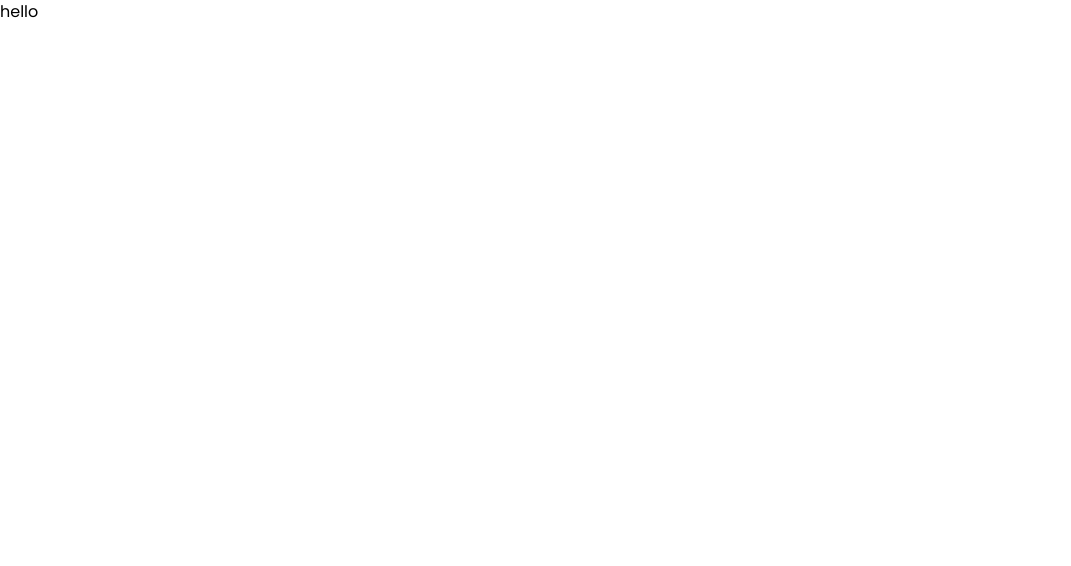
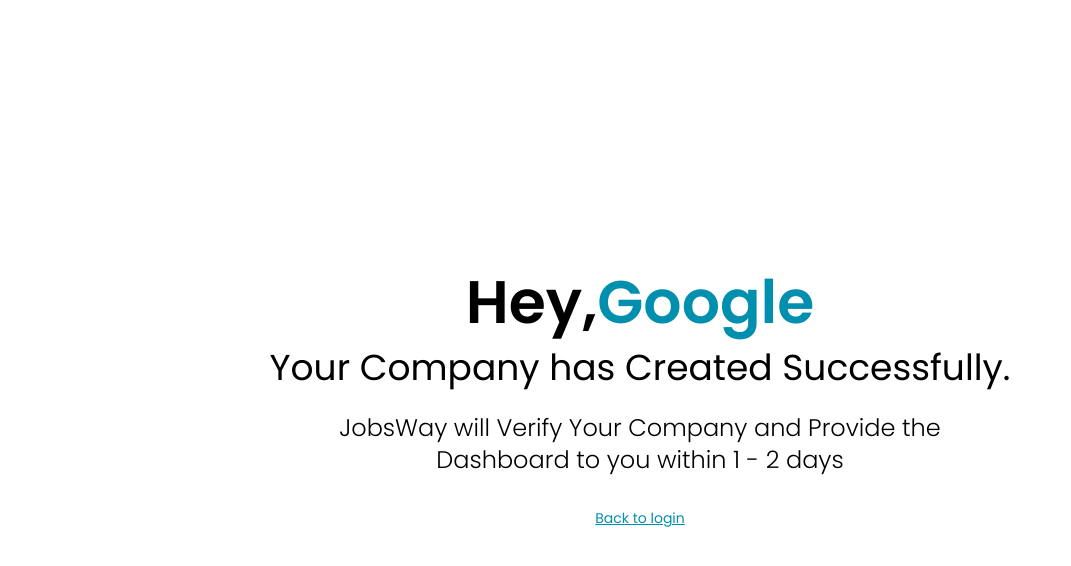
Before and after one commit to Nihal-a/jobsway-company, a React (Create React App) app: page / in a window 1280 px wide. Shown: the top 566 px of the page, without its empty margins (0-1071 px from the left). Built offline with nearby package versions, Linux system fonts and the light colour scheme.

Commit message:
unverified dashborad page created

```diff
--- a/package.json
+++ b/package.json
@@ -9,6 +9,7 @@
     "@testing-library/user-event": "^12.8.3",
     "react": "^17.0.2",
     "react-dom": "^17.0.2",
+    "react-router-dom": "^5.3.0",
     "react-scripts": "4.0.3",
     "web-vitals": "^1.1.2"
   },
@@ -37,6 +38,7 @@
     ]
   },
   "devDependencies": {
+    "@iconify/react": "^3.0.1",
     "autoprefixer": "^9.8.8",
     "postcss": "^7.0.39",
     "tailwindcss": "npm:@tailwindcss/postcss7-compat@^2.2.17"
--- a/src/App.js
+++ b/src/App.js
@@ -1,10 +1,24 @@
+import Dashboard from "./pages/Dashboard";
 import Login from "./pages/Login";
 import Register from "./pages/Register";
+import { BrowserRouter as Router , Route ,Redirect,Switch } from 'react-router-dom'
 
 function App() {
   return (
     <div className="App">
-      hello
+      <Router>
+        <Switch>
+          <Route exact path="/">
+            <Dashboard/>
+          </Route>
+          <Route path="/login">
+            <Login/>
+          </Route>
+          <Route path="/register">
+            <Register/>
+          </Route>
+        </Switch>
+      </Router>
     </div>
   );
 }
--- a/src/components/sidnav/Sidenav.js
+++ b/src/components/sidnav/Sidenav.js
@@ -2,6 +2,10 @@
 import { Icon } from '@iconify/react';
 
 function Sidenav() {
+
+    const logout = () => {
+
+    }
 
     return (
         <div className="h-screen w-64 bg-white border-r-2 flex flex-col justify-between items-center">
--- /dev/null
+++ b/src/pages/Dashboard.js
@@ -0,0 +1,26 @@
+import React,{useState} from 'react'
+import Sidenav from '../components/sidnav/Sidenav'
+
+function Dashboard() {
+
+    const [verify, setVerify] = useState(false)
+
+    const UnVerify = () => {
+        return(
+            <div className="flex flex-col items-center justify-center h-screen">
+                <h1 className="text-6xl font-semibold ">Hey,<span className="text-primary">Google</span></h1>
+                <h2 className="text-4xl mt-4">Your Company has Created Successfully.</h2>
+                <p className="text-center mt-6 text-2xl font-light">JobsWay will Verify Your Company and Provide the <br /> Dashboard to you within 1 - 2 days</p>
+                <a href="" className="underline text-sm mt-8 text-primary">Back to login</a>
+            </div>
+        )
+    }
+
+    return (
+        <div>
+            {verify ? <Sidenav /> : <UnVerify/>}
+        </div>
+    )
+}
+
+export default Dashboard
```
Also changed, not shown: 1 other file (tests, documents, lock files or other folders).
